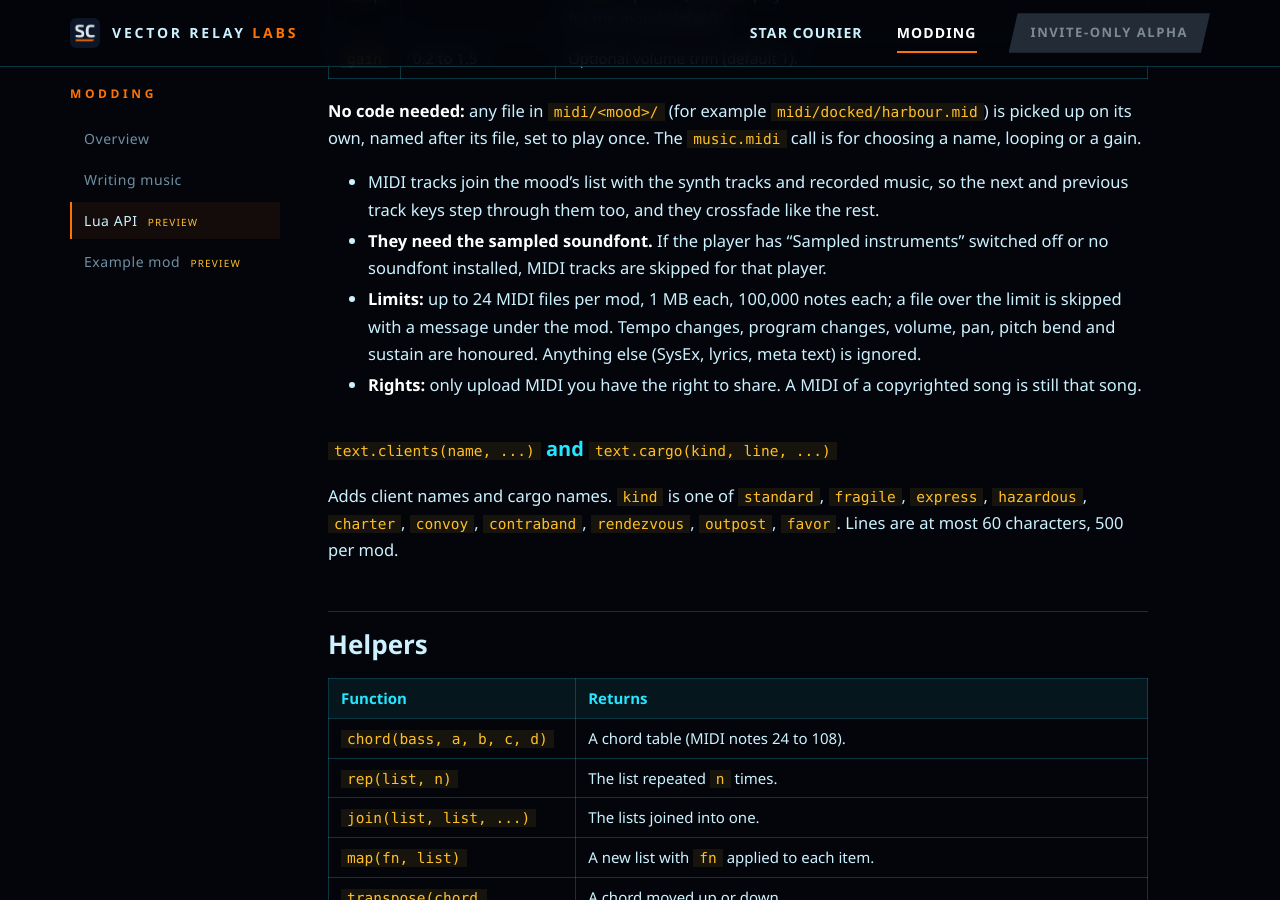
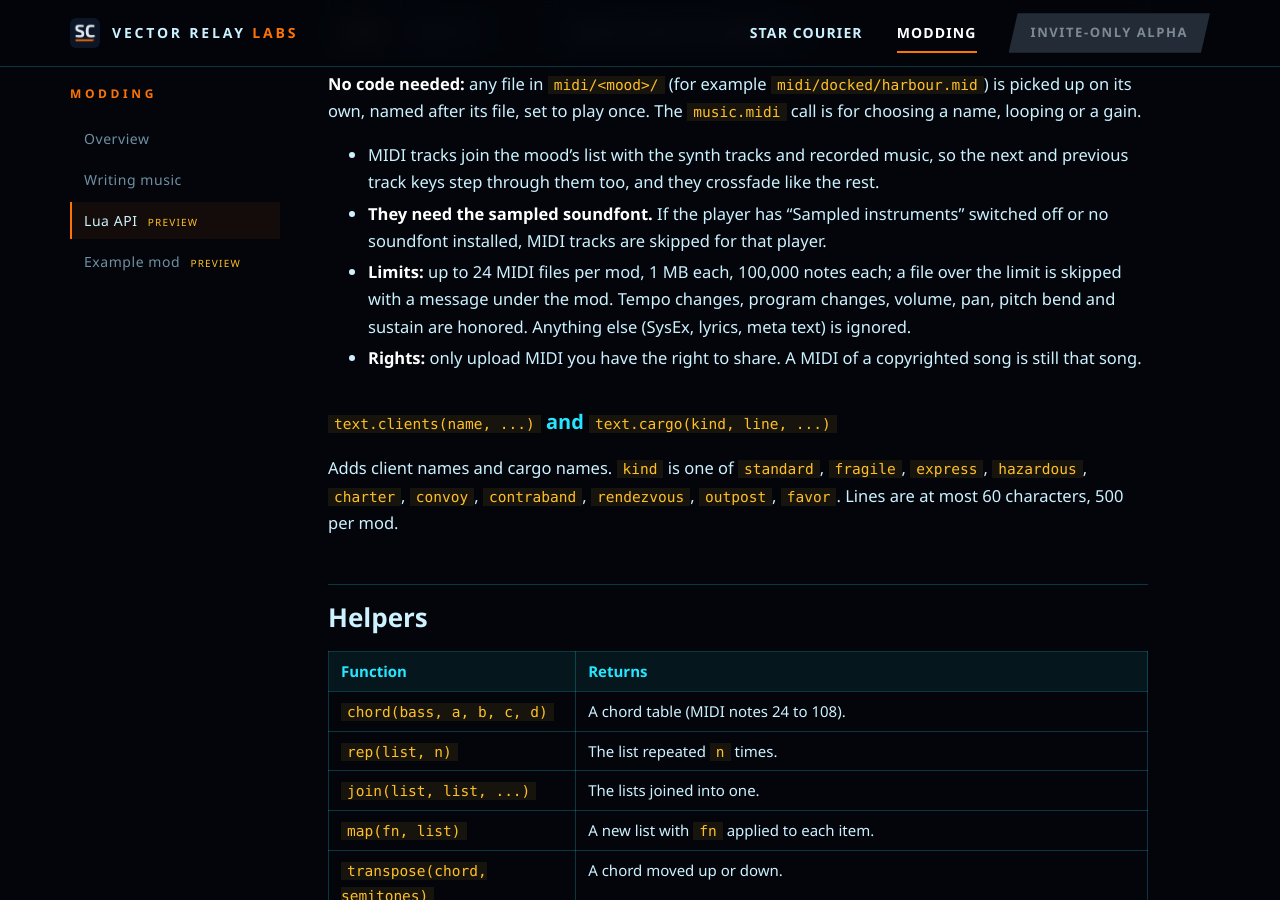
Before and after one commit to VectorRelayLabs/VectorRelayLabs.github.io, a Jekyll site: the page built from starcourier/modding/lua-api.md, in a window 1280 px wide and 900 px high, scrolled down 4880 px. Built offline with Jekyll 4.4.1, drawn with Linux system fonts in a browser that asks for light colours; some of the changed text lies outside the part shown.

Commit message:
US spelling: favor, neighbors, honored, canceled, color
Co-Authored-By: Claude Sonnet 5.5 <noreply@anthropic.com>

```diff
--- a/starcourier/index.html
+++ b/starcourier/index.html
@@ -41,7 +41,7 @@
     <div class="card"><h3>Haul</h3><p>Standard, fragile, express, hazardous, charter and convoy runs. Cargo takes damage from raiders and rough flying, and the pay drops with it.</p></div>
     <div class="card"><h3>Fly</h3><p>Real six-axis flight with inertia dampeners, a cruise drive and planets with gravity. Land at outposts, fly into hangars, or hand over to the autopilot and take back control any time.</p></div>
     <div class="card"><h3>Trade</h3><p>Buy a world's export cheap and sell it far away. Distance and demand move prices, and a route plot shows how far your fuel will take you.</p></div>
-    <div class="card"><h3>Stand</h3><p>Stations remember how you work. On-time, undamaged deliveries earn standing; stations with rivals feel it when you favour the other side.</p></div>
+    <div class="card"><h3>Stand</h3><p>Stations remember how you work. On-time, undamaged deliveries earn standing; stations with rivals feel it when you favor the other side.</p></div>
     <div class="card"><h3>Smuggle</h3><p>Run contraband past customs scans, deal with pirate interdictions, and call for a tug, a tanker or a security patrol when it goes wrong.</p></div>
     <div class="card"><h3>Listen</h3><p>The music is generated live on sampled instruments, in moods that follow what you're doing: docked, flying, cruising, in danger, or near the ground.</p></div>
   </div>
--- a/starcourier/modding/lua-api.md
+++ b/starcourier/modding/lua-api.md
@@ -150,7 +150,7 @@ set to play once. The `music.midi` call is for choosing a name, looping or a gai
 - **They need the sampled soundfont.** If the player has "Sampled instruments" switched off or no soundfont installed,
   MIDI tracks are skipped for that player.
 - **Limits:** up to 24 MIDI files per mod, 1 MB each, 100,000 notes each; a file over the limit is skipped with a
-  message under the mod. Tempo changes, program changes, volume, pan, pitch bend and sustain are honoured. Anything
+  message under the mod. Tempo changes, program changes, volume, pan, pitch bend and sustain are honored. Anything
   else (SysEx, lyrics, meta text) is ignored.
 - **Rights:** only upload MIDI you have the right to share. A MIDI of a copyrighted song is still that song.
 
```
Also changed, not shown: other parts of starcourier/index.html (+1 -1 lines), other parts of starcourier/modding/lua-api.md (+2 -2 lines), starcourier/modding/example-mod.md (+1 -1 lines), starcourier/modding/music-guide.md (+2 -2 lines).
